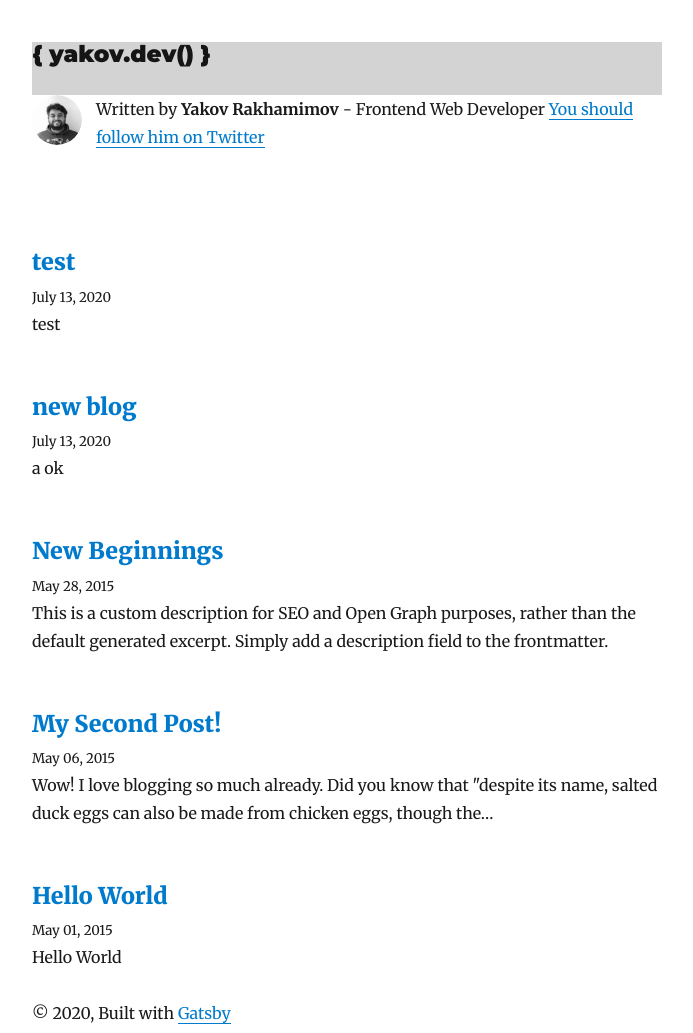
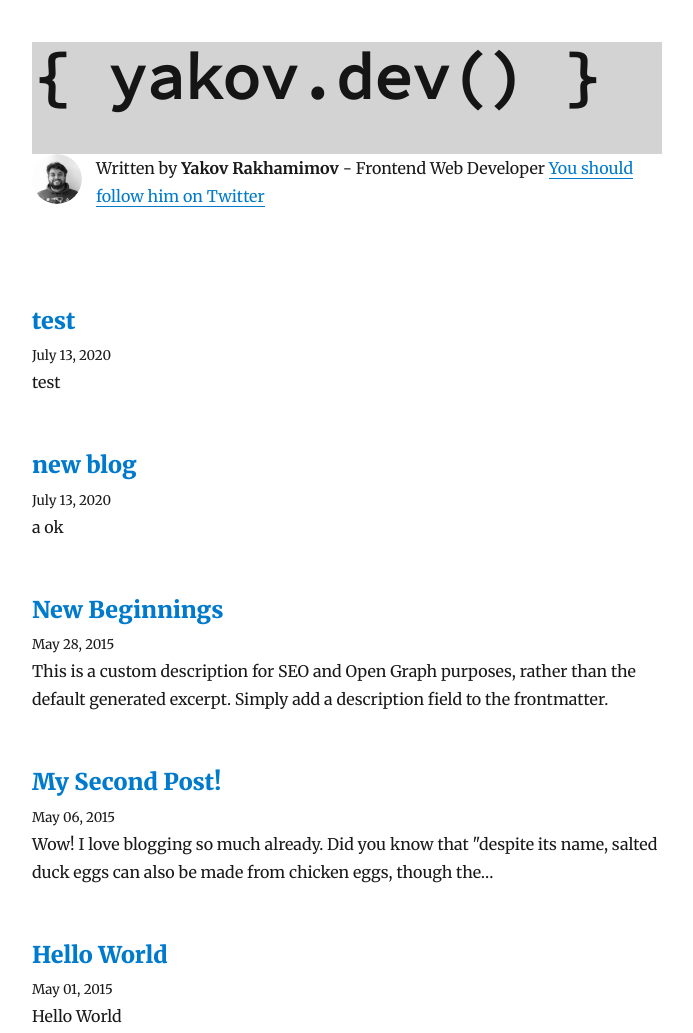
Before and after one commit to jacobra19/yakov-dev-gatsby, a Gatsby site: page / in a window 1280 px wide. Shown: the top 1033 px of the page, without its empty margins (293-986 px from the left). Built offline with nearby package versions, Linux system fonts and the light colour scheme; Gatsby itself is replaced by a stand-in of ours; some packages are replaced by stand-ins of ours.

Commit message:
rootPath moved to layout

```diff
--- a/src/components/layout.js
+++ b/src/components/layout.js
@@ -6,6 +6,8 @@ import { rhythm } from "../utils/typography"
 
 
 const Layout = ({ location, title, children }) => {
+    const rootPath = `${__PATH_PREFIX__}/`
+    let isMainPage = location.pathname === rootPath
 
     return (
         <div
@@ -16,7 +18,7 @@ const Layout = ({ location, title, children }) => {
                 padding: `${rhythm(1.5)} ${rhythm(3 / 4)}`,
             }}
         >
-            <Header title={title} location={location}/>
+            <Header isMainPage={isMainPage} title={title}/>
             <main>{children}</main>
             <Footer/>
         </div>
```
